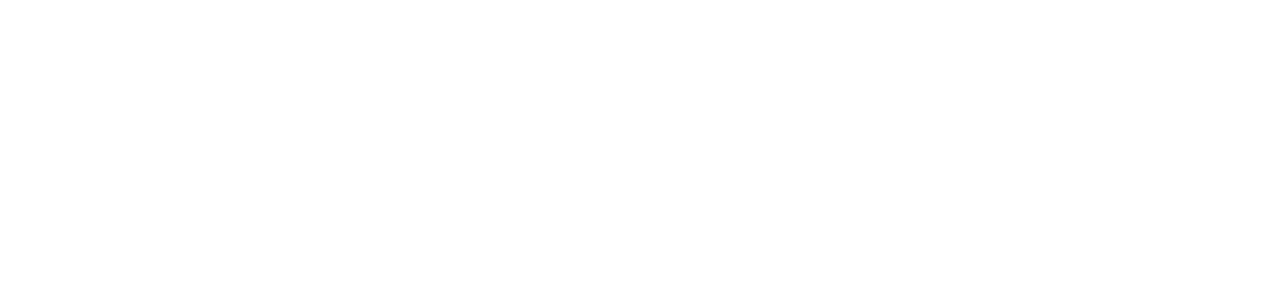
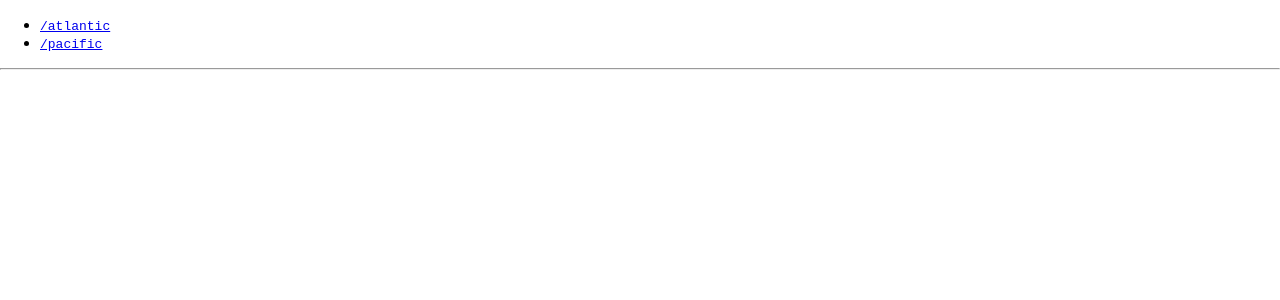
Before and after one commit to DerejeKitaw/reactJs, a React (Create React App) app: page / in a window 1280 px wide. Shown: the top 300 px of the page. Built offline with nearby package versions, Linux system fonts and the light colour scheme; the HTML template or start-up script is replaced by a standard one.

Commit message:
link added with a tag

```diff
--- a/src/App.js
+++ b/src/App.js
@@ -1,5 +1,5 @@
 import React, { Component } from 'react';
-import  Route from './components/Route';
+import Route from './components/Route';
 import Pacific from './components/Pacific';
 import Atlantic from './components/Atlantic';
 
@@ -7,8 +7,22 @@
   render() {
     return (
       <div className="App">
-      <Route path='/atlantic' component={Atlantic} />
-      <Route path='/pacific' component={Pacific} />
+        <ul>
+          <li>
+            <a href="/atlantic">
+              <code>/atlantic</code>
+            </a>
+          </li>
+          <li>
+            <a href="/pacific">
+              <code>/pacific</code>
+            </a>
+          </li>
+        </ul>
+
+        <hr />
+        <Route path="/atlantic" component={Atlantic} />
+        <Route path="/pacific" component={Pacific} />
       </div>
     );
   }
```
Also changed, not shown: 1 other file (tests, documents, lock files or other folders).
